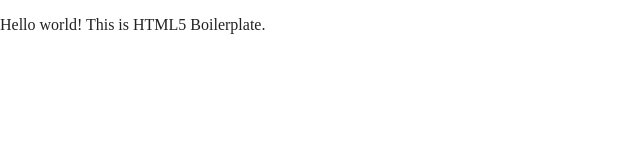
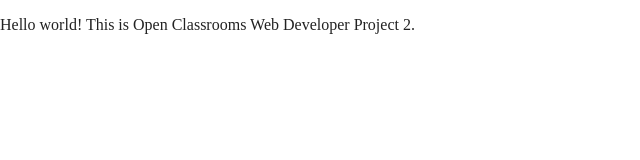
Before and after one commit to st80kafe/ocP2, a website built with Parcel: page index.html in a window 1280 px wide. Shown: the whole page, without its empty margins (0-640 px from the left). Built offline with nearby package versions, Linux system fonts and the light colour scheme.

Commit message:
new Hello World

```diff
--- a/index.html
+++ b/index.html
@@ -25,7 +25,7 @@
 <body>
 
   <!-- Add your site or application content here -->
-  <p>Hello world! This is HTML5 Boilerplate.</p>
+  <p>Hello world! This is Open Classrooms Web Developer Project 2.</p>
   <script src="js/vendor/modernizr-3.11.2.min.js"></script>
   <script src="js/plugins.js"></script>
   <script src="js/main.js"></script>
```
